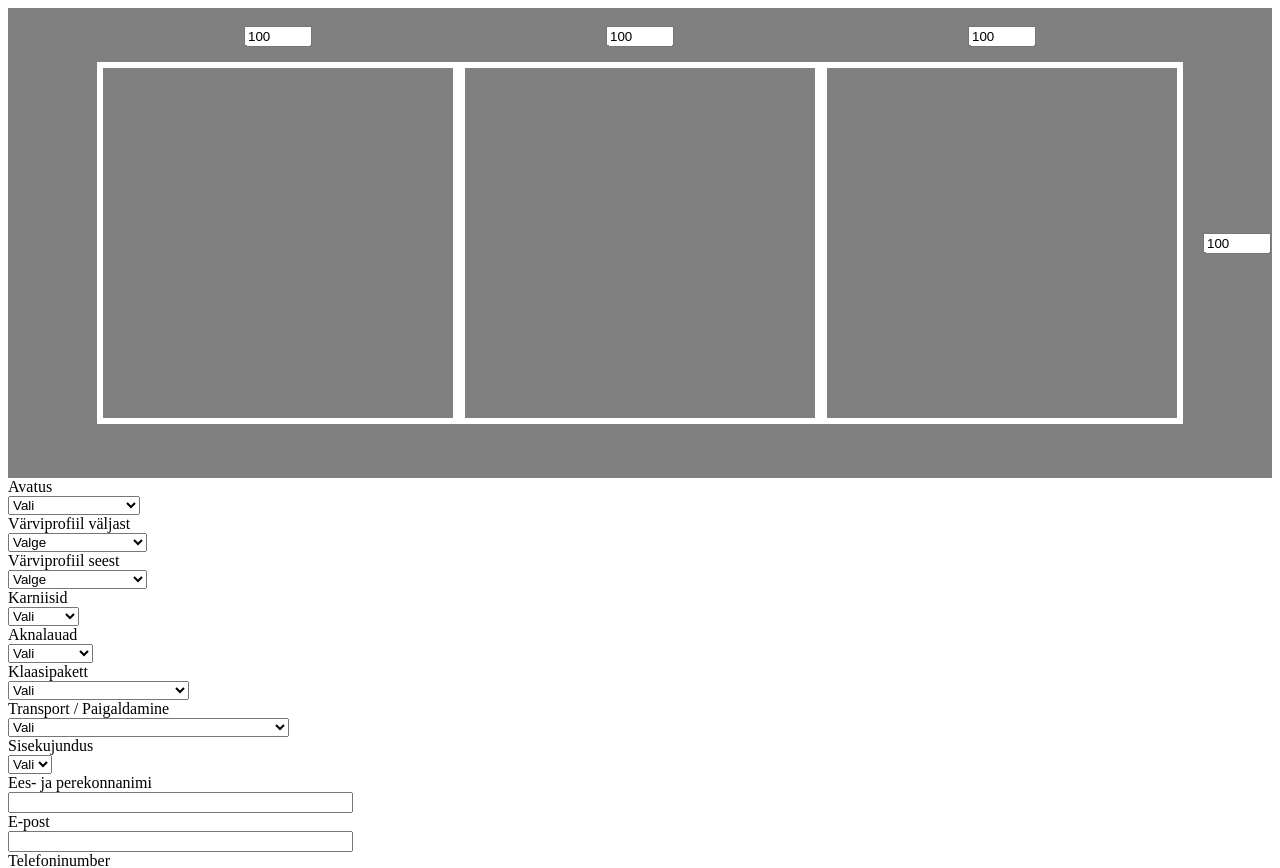
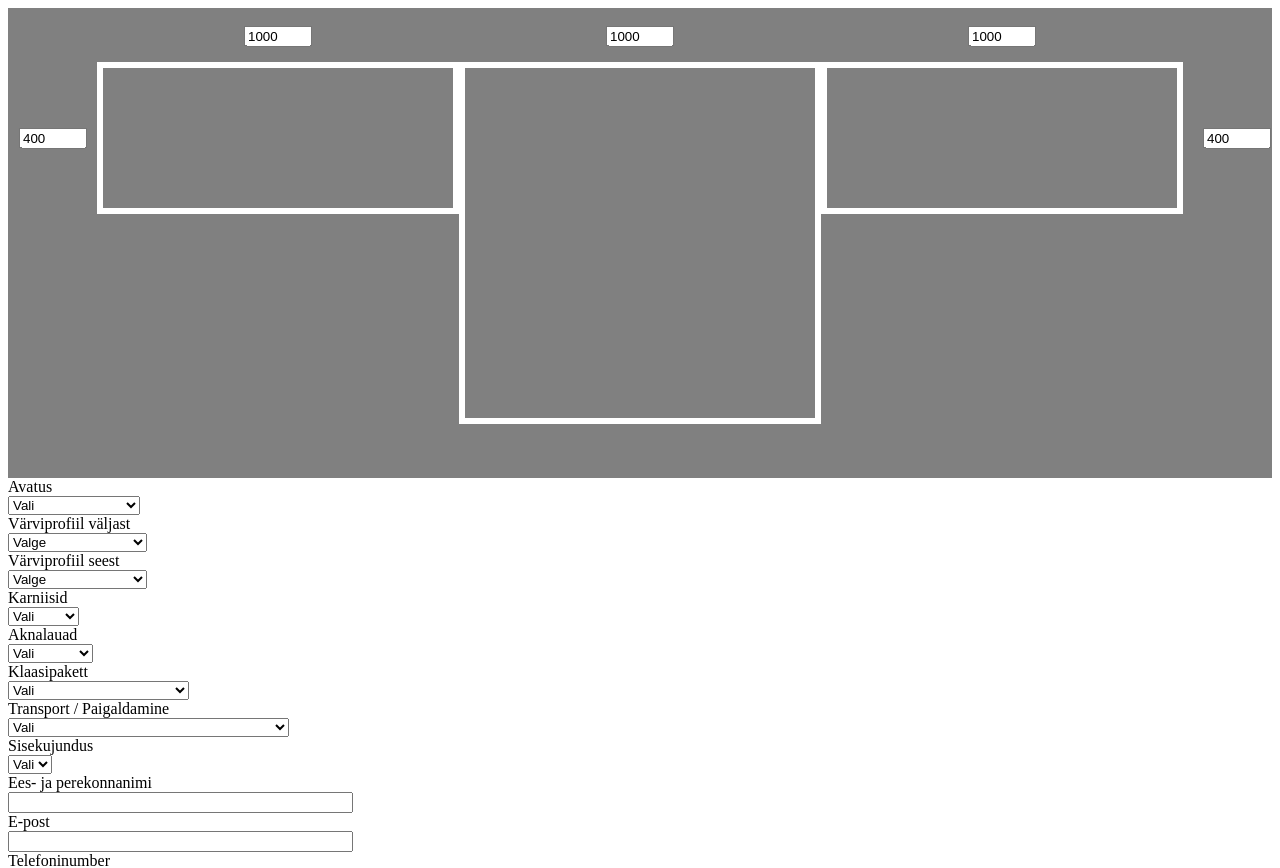
Before and after one commit to karelnagel/aknadjauksed, a React (Create React App) app: page / in a window 1280 px wide. Shown: the top 868 px of the page. Built offline with nearby package versions, Linux system fonts and the light colour scheme.

Commit message:
aknad molemal

```diff
--- a/public/index.html
+++ b/public/index.html
@@ -38,7 +38,7 @@
     </div>
     <div class="uacf7-form-2905">
       <div id="root"
-        data-variant="kolme_osaline"> </div>
+        data-variant="aknad_molemal_pool"> </div>
 
       <div class="uacf7-row">
         <div class="uacf7-col-6"> Avatus </div>
--- a/src/versions.tsx
+++ b/src/versions.tsx
@@ -54,12 +54,16 @@ const Input = ({
   label,
   name,
   style,
+  min = 0,
+  max = 10000,
 }: {
   value: number;
   setValue: (n: number) => void;
   label: string;
   name: string;
   style: CSSProperties;
+  min?: number;
+  max?: number;
 }) => {
   return (
     <label
@@ -69,20 +73,28 @@ const Input = ({
         alignItems: "center",
         position: "absolute",
         width: 60,
-        transform: "translate(-50%, -50%)",
+        transform: `translate(${style.left || style.right ? "-50%" : "0"}, ${style.top || style.bottom ? "-50%" : "0"})`,
         gap: 3,
         ...style,
       }}
     >
       {/* <span>{label}</span> */}
-      <input name={name} type="number" defaultValue={value} onChange={(e) => setValue(parseInt(e.currentTarget.value))} style={{ width: "100%" }} />
+      <input
+        name={name}
+        min={min}
+        max={max}
+        type="number"
+        defaultValue={value}
+        onChange={(e) => setValue(Math.max(min || 0, Math.min(max || Infinity, Number(e.target.value))))}
+        style={{ width: "100%" }}
+      />
     </label>
   );
 };
 
 export const UheOsaline = () => {
-  const [width, setWidth] = useState(100);
-  const [height, setHeight] = useState(100);
+  const [width, setWidth] = useState(1000);
+  const [height, setHeight] = useState(1000);
   const scale = HEIGHT / height;
 
   return (
@@ -96,9 +108,9 @@ export const UheOsaline = () => {
 };
 
 export const KaheOsaline = () => {
-  const [width, setWidth] = useState(100);
-  const [width2, setWidth2] = useState(100);
-  const [height, setHeight] = useState(100);
+  const [width, setWidth] = useState(1000);
+  const [width2, setWidth2] = useState(1000);
+  const [height, setHeight] = useState(1000);
   const scale = HEIGHT / height;
 
   return (
@@ -115,10 +127,10 @@ export const KaheOsaline = () => {
 };
 
 export const KolmeOsaline = () => {
-  const [width, setWidth] = useState(100);
-  const [width2, setWidth2] = useState(100);
-  const [width3, setWidth3] = useState(100);
-  const [height, setHeight] = useState(100);
+  const [width, setWidth] = useState(1000);
+  const [width2, setWidth2] = useState(1000);
+  const [width3, setWidth3] = useState(1000);
+  const [height, setHeight] = useState(1000);
   const scale = HEIGHT / height;
 
   return (
@@ -138,8 +150,32 @@ export const KolmeOsaline = () => {
 };
 
 export const AknadMolemalPool = () => {
-  return <div></div>;
+  const [width1, setWidth1] = useState(1000);
+  const [width2, setWidth2] = useState(1000);
+  const [width3, setWidth3] = useState(1000);
+  const [height1, setHeight1] = useState(400);
+  const [height2, setHeight2] = useState(1000);
+  const [height3, setHeight3] = useState(400);
+  const scale = HEIGHT / height2;
+
+  return (
+    <div style={{ position: "relative", display: "flex" }}>
+      <Panel name="window-opening" width={width1 * scale} height={height1 * scale}>
+        <Input name="width" value={width1} label="Laius" setValue={setWidth1} style={{ top: -32, left: "50%" }} />
+        <Input name="height" max={height2} value={height1} label="Korgus" setValue={setHeight1} style={{ left: -50, top: "50%" }} />
+      </Panel>
+      <Panel name="window-opening2" width={width2 * scale} height={HEIGHT}>
+        <Input name="width2" value={width2} label="Laius" setValue={setWidth2} style={{ top: -32, left: "50%" }} />
+        <Input name="width2" value={height2} label="Height" setValue={setHeight2} style={{ top: -32, left: "50%" }} />
+      </Panel>
+      <Panel name="window-opening3" width={width3 * scale} height={height3 * scale}>
+        <Input name="width2" value={width3} label="Laius" setValue={setWidth3} style={{ top: -32, left: "50%" }} />
+        <Input name="height3" max={height2} value={height3} label="Korgus" setValue={setHeight3} style={{ right: -120, top: "50%" }} />
+      </Panel>
+    </div>
+  );
 };
+
 export const RoduPoolKlaas = () => {
   return <div></div>;
 };
```
